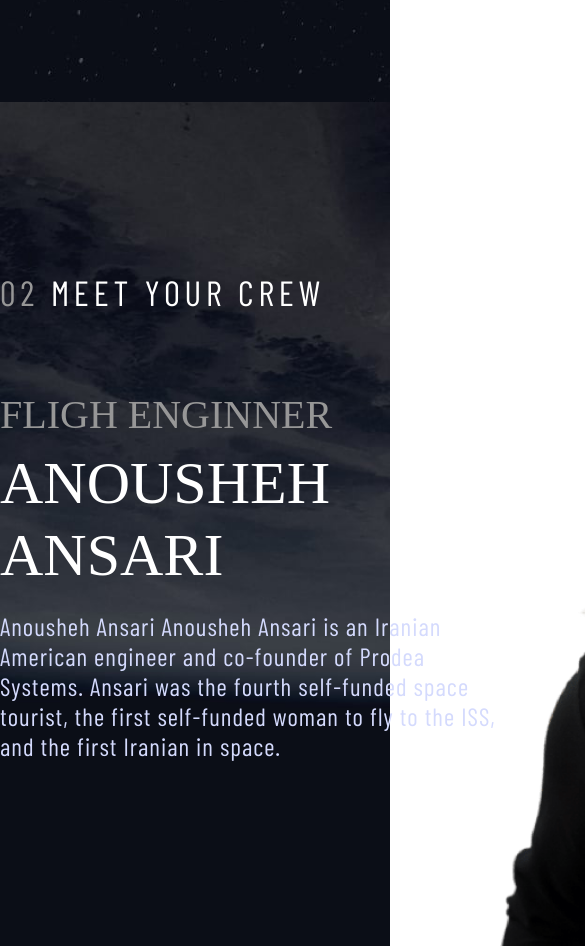
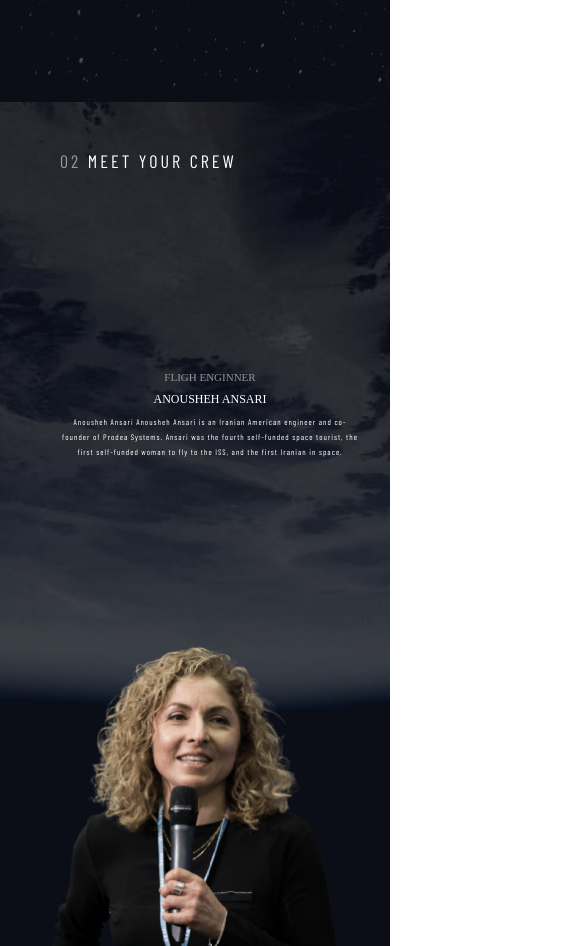
Before and after one commit to Vacomi/session07_angular, an Angular app: page / in a window 390 px wide. Shown: the part 2245-3191 px from the top of the page, 585 px wide, since content can reach past the window. Built offline with nearby package versions, Linux system fonts and the light colour scheme; a web font is replaced by a local one.

Commit message:
page 3 corregido

```diff
--- a/src/app/pagina3/pagina3.component.css
+++ b/src/app/pagina3/pagina3.component.css
@@ -1,4 +1,4 @@
-
+/*----------- MODO DESKTOP ------------- */
 body {
     font-family: "Bellefair", sans-serif;
     height: 100vh;
@@ -7,6 +7,7 @@ body {
     color: white;
     display: flex;
     flex-direction: column;
+    background-image: url("../../assets/crew/background-crew-desktop.jpg");
  }
 
  h3,h4,h5 {
@@ -34,7 +35,7 @@ body {
  p.body-text {
     font-family: "Barlow Condensed";
     font-size: 25px;
-    color: rgb(212, 218, 253);
+    color: white;
     line-height: 30px;
     letter-spacing: 1px;
  }
@@ -45,14 +46,6 @@ body {
     grid-template-columns: 1fr 1fr;
     flex-grow: 1;
     min-height: 0;
- }
-
- main .grid-cell {
-    width: 500px;
- }
-
-body {
-    background-image: url("../../assets/crew/background-crew-desktop.jpg");
  }
 
  main .grid-cell {
@@ -80,5 +73,192 @@ body {
  main #crew-img {
     align-self: flex-end;
     justify-self: center;
-    width: 650px;
  }
+
+
+@media only screen and (max-width: 1500px) {
+   main .grid-cell {
+      height: 335px;
+   }
+   main .grid-cell h5.heading-5 {
+      font-size: 26px;
+   }
+   main .grid-cell div h3.heading-3 {
+      font-size: 45px;
+   }
+   main .grid-cell div p.body-text {
+      margin-top: 10px;
+   }
+}
+
+@media only screen and (max-width: 1500px) and (max-height: 750px) {
+   main #crew-img {
+      height: 475px;
+   }
+}
+
+@media only screen and (max-width: 1250px) {
+   main .grid-cell {
+      justify-self: flex-end;
+   }
+}
+
+@media only screen and (max-width: 1200px) {
+   main .grid-cell {
+      height: 325px;
+      width: 460px;
+   }
+   main .grid-cell h5.heading-5 {
+      font-size: 22px;
+      letter-spacing: 3px;
+   }
+   main .grid-cell div h4.heading-4 {
+      font-size: 26px;
+   }
+   main .grid-cell div h3.heading-3 {
+      font-size: 38px;
+   }
+   main .grid-cell div p.body-text {
+      margin-top: 8px;
+   }
+   main #crew-img {
+      height: 450px;
+   }
+}
+
+@media only screen and (max-width: 1000px) {
+   main .grid-cell {
+      height: 325px;
+      width: 400px;
+   }
+   main .grid-cell h5.heading-5 {
+      font-size: 20px;
+      letter-spacing: 3px;
+   }
+   main .grid-cell div h4.heading-4 {
+      font-size: 24px;
+   }
+   main .grid-cell div h3.heading-3 {
+      font-size: 35px;
+   }
+   main .grid-cell div p.body-text {
+      margin-top: 7px;
+      font-size: 16px;
+      line-height: 25px;
+   }
+   main #crew-img {
+      height: 400px;
+   }
+}
+
+
+/*----------- MODO TABLET ------------- */
+
+
+@media only screen and (max-width: 950px) {
+   body {
+      background-image: url("../../assets/crew/background-crew-tablet.jpg");
+   }
+   main {
+      grid-template-columns: 1fr;
+      grid-template-rows: 1fr 1fr;
+   }
+   main .grid-cell {
+      align-items: center;
+      text-align: center;
+      justify-self: stretch;
+      width: auto;
+      padding-left: 30px;
+   }
+   main .grid-cell h5.heading-5 {
+      font-size: 20px;
+      letter-spacing: 3px;
+   }
+   main .grid-cell div {
+      width: 440px;
+   }
+   main .grid-cell div h3.heading-3 {
+      margin-top: 10px;
+      font-size: 40px;
+   }
+}
+
+@media only screen and (max-width: 675px) {
+   main .grid-cell h5.heading-5 {
+      font-size: 18px;
+   }
+   main .grid-cell div h4.heading-4 {
+      font-size: 22px;
+   }
+   main .grid-cell div h3.heading-3 {
+      font-size: 36px;
+      margin-top: 8px;
+   }
+   main .grid-cell div p.body-text {
+      font-size: 15px;
+   }
+   main #crew-img {
+      height: 360px;
+   }
+}
+
+/*----------- MODO MOBILE ------------- */
+
+@media only screen and (max-width: 625px) {
+   body {
+      background-image: url("../../assets/crew/background-crew-mobile.jpg");
+   }
+
+    main {
+      padding: 0 30px;
+      position:relative;
+   }
+
+   main .grid-cell h5.heading-5 {
+      align-self: flex-start;
+   }
+   main .grid-cell div {
+      margin-top: 30px;
+   }
+}
+
+@media only screen and (max-width: 510px) {
+   main .grid-cell div {
+      width: 100%;
+   }
+   main .grid-cell div h4.heading-4 {
+      font-size: 16px;
+   }
+   main .grid-cell div h3.heading-3 {
+      font-size: 24px;
+   }
+   main #crew-img {
+      height: 300px;
+   }
+}
+
+@media only screen and (max-width: 510px) {
+   main .grid-cell div {
+      width: 100%;
+   }
+   main .grid-cell div h4.heading-4 {
+      font-size: 11px;
+   }
+   main .grid-cell div h3.heading-3 {
+      font-size: 12px;
+   }
+   main #crew-img {
+      height: 300px;
+   }
+   main .grid-cell div p.body-text {
+      position:relative;
+      font-size: 8px;
+      line-height: 15px;
+   }
+}
+@media only screen and (max-width: 318px) {
+   main #crew-img {
+      position: absolute;
+      height: 100px;
+   }
+}
```
